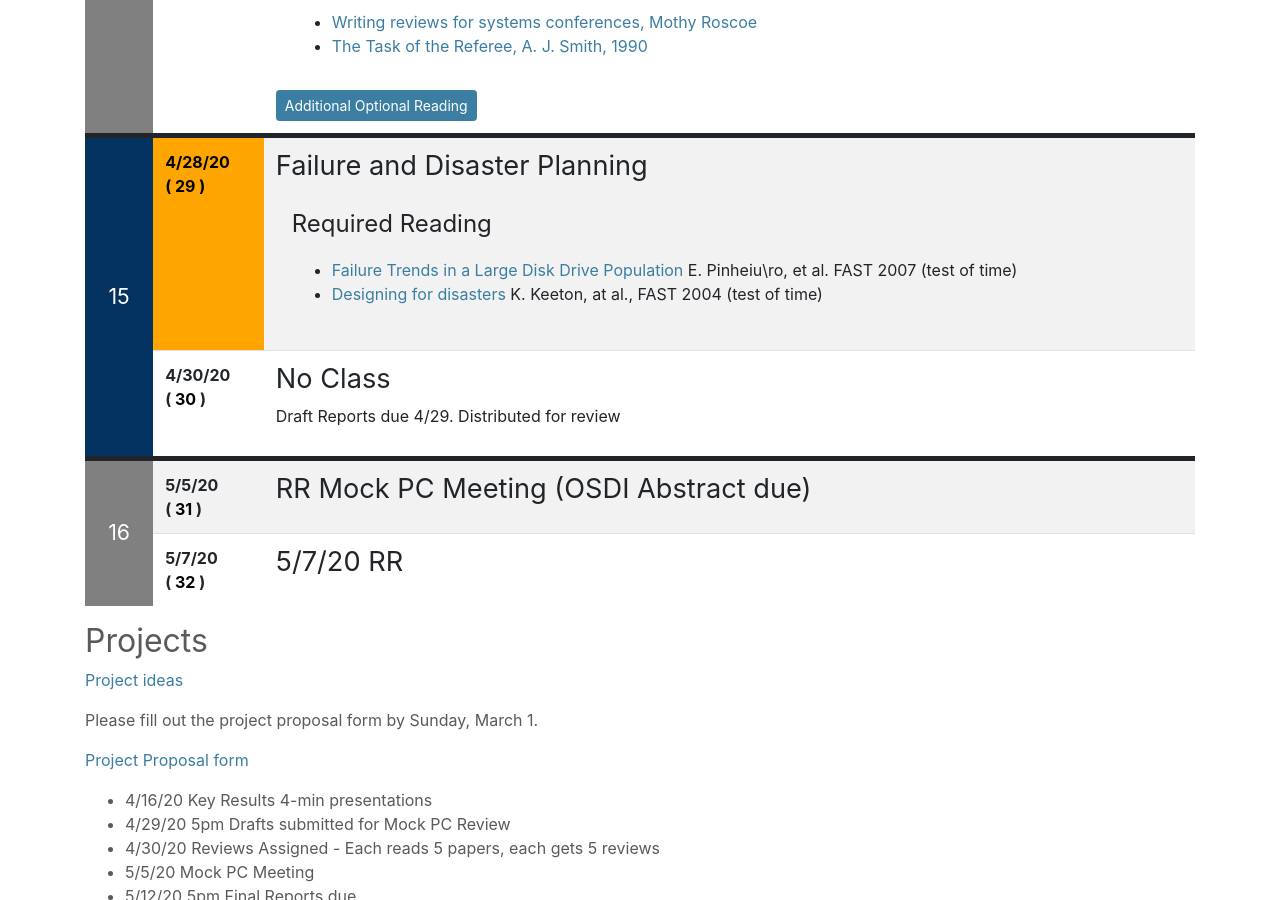
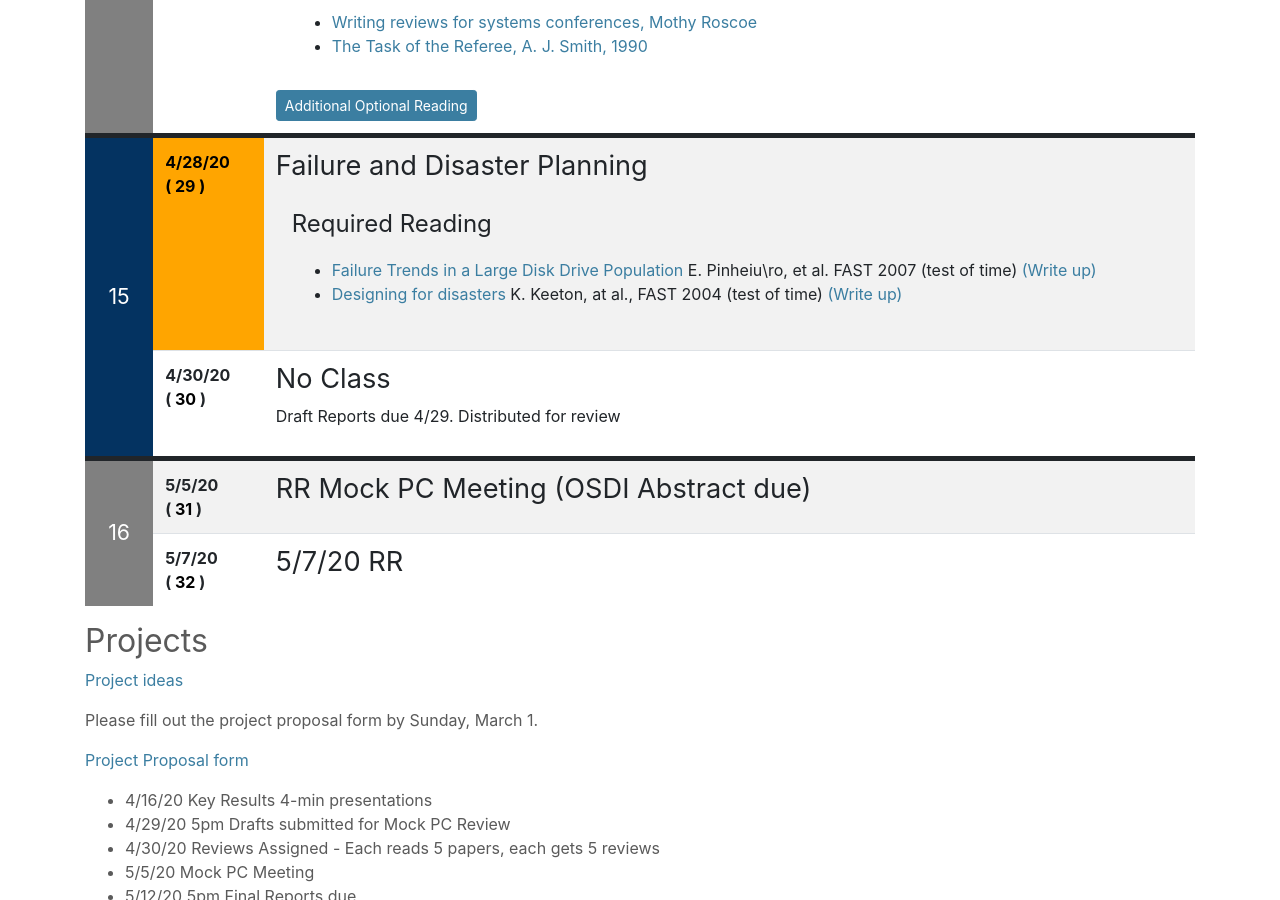
Before and after one commit to deculler/cs262b-sp20, a Jekyll site: the page built from index.md, in a window 1280 px wide and 900 px high, scrolled down 7798 px. Built offline with Jekyll 4.4.1, drawn with Linux system fonts in a browser that asks for light colours; nearby versions of some CDN libraries; our own code applies the rules of GitHub Pages for plain Markdown files.

Commit message:
L29 Writeup forms

```diff
--- a/index.md
+++ b/index.md
@@ -493,8 +493,8 @@ expect from reviewers, and what expectations you should live up to when you take
 ## Failure and Disaster Planning
 <div class="reading">
 <div class="required_reading" markdown="1">
-* [Failure Trends in a Large Disk Drive Population](https://www.usenix.org/legacy/event/fast07/tech/full_papers/pinheiro/pinheiro.pdf) E. Pinheiu\ro, et al. FAST 2007 (test of time)
-* [Designing for disasters ](https://www.usenix.org/legacy/publications/library/proceedings/fast04/tech/full_papers/keeton/keeton.pdf) K. Keeton, at al., FAST 2004 (test of time)
+* [Failure Trends in a Large Disk Drive Population](https://www.usenix.org/legacy/event/fast07/tech/full_papers/pinheiro/pinheiro.pdf) E. Pinheiu\ro, et al. FAST 2007 (test of time) [(Write up)](https://docs.google.com/forms/d/e/1FAIpQLSdD6_DWYyS61eS88-_tB950Bq0c4rlt_B3qouuJWD5c3xse5Q/viewform)
+* [Designing for disasters ](https://www.usenix.org/legacy/publications/library/proceedings/fast04/tech/full_papers/keeton/keeton.pdf) K. Keeton, at al., FAST 2004 (test of time) [(Write up)](https://docs.google.com/forms/d/e/1FAIpQLSdD6_DWYyS61eS88-_tB950Bq0c4rlt_B3qouuJWD5c3xse5Q/viewform)
 </div>
 </div>
 
```
